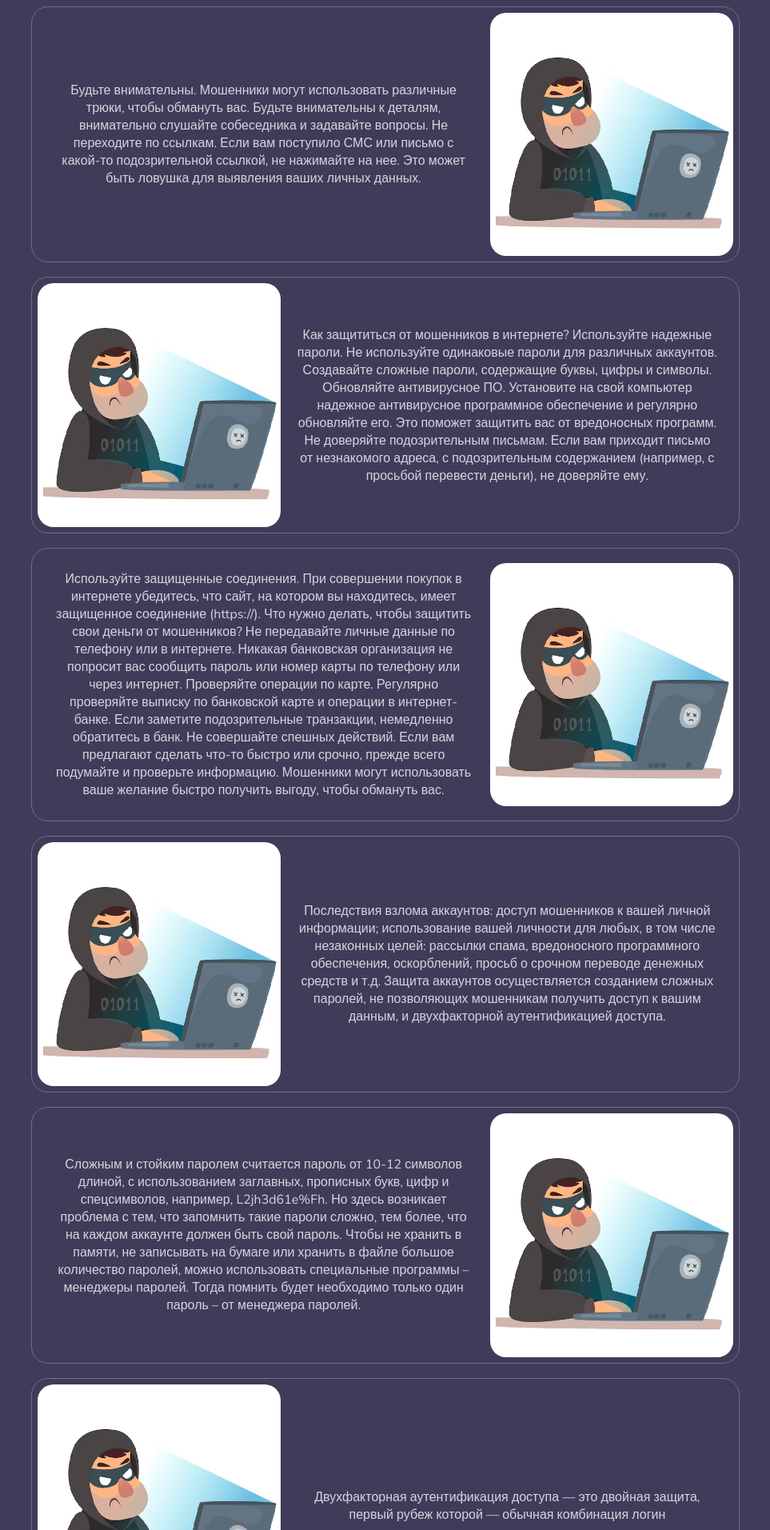
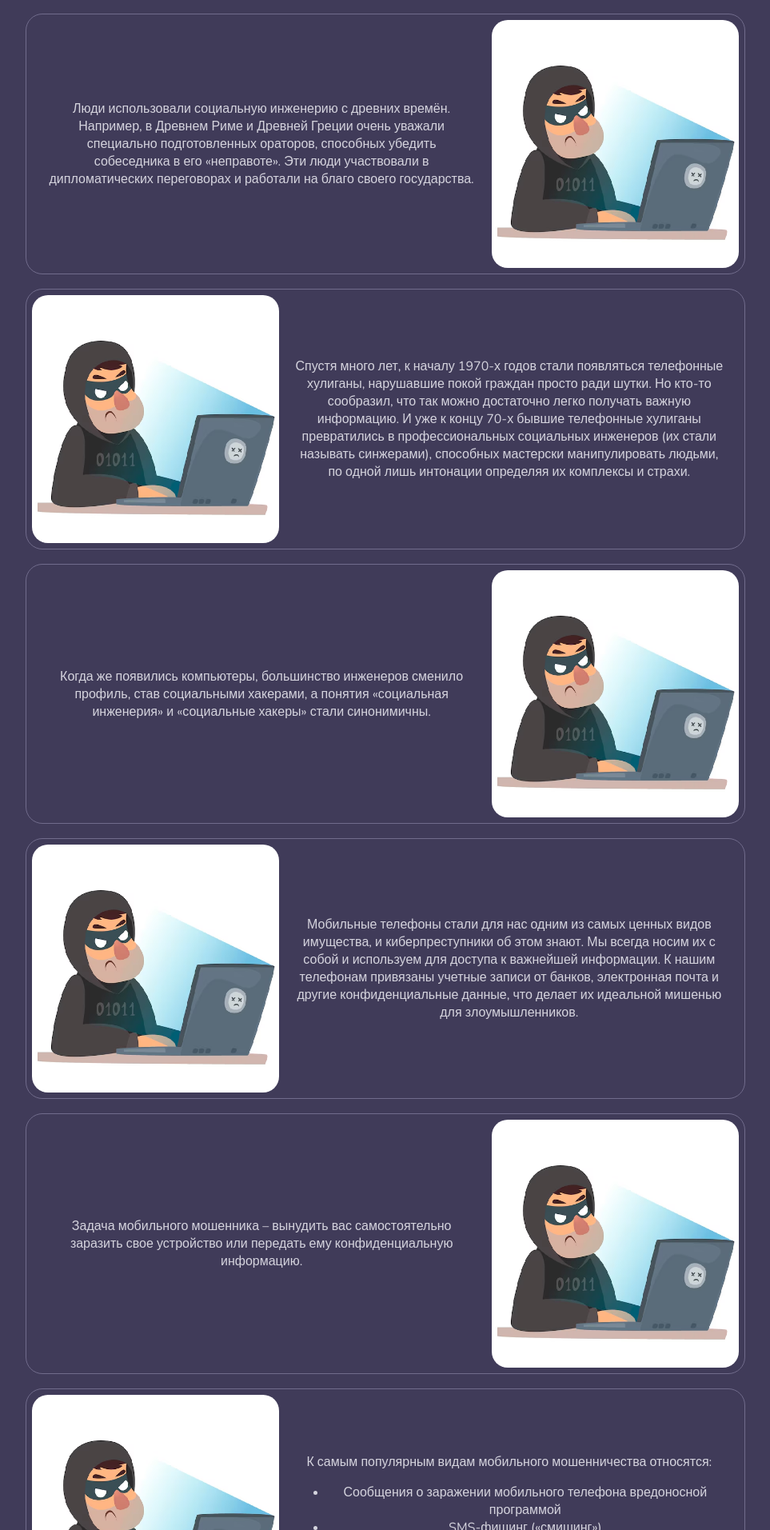
Before and after one commit to AvtoBBus/Bus_Station_22, a React (Create React App) app: page / in a window 1280 px wide. Shown: the part 687-2600 px from the top of the page at 80% size, without its empty margins (158-1121 px from the left). Built offline with nearby package versions, Linux system fonts and the light colour scheme; the HTML template or start-up script is replaced by a standard one.

Commit message:
upd text and fix style

```diff
--- a/package.json
+++ b/package.json
@@ -20,6 +20,7 @@
   },
   "scripts": {
     "start": "react-scripts start",
+    "start3006": "set PORT=3006 && react-scripts start",
     "build": "react-scripts build",
     "test": "react-scripts test",
     "eject": "react-scripts eject"
--- a/src/components/InfoCell/ui/style.css
+++ b/src/components/InfoCell/ui/style.css
@@ -5,6 +5,8 @@
     padding: 7px;
     border-radius: var(--main-border-radius);
     align-items: center;
+    width: 100%;
+    justify-content: space-between;
 }
 
 .reversed {
--- a/src/components/TextContainer/ui/index.tsx
+++ b/src/components/TextContainer/ui/index.tsx
@@ -1,10 +1,7 @@
-
 import "./style.css"
 
 export const TextContainer = (props: any) => {
     return <>
-        <div className="text-container nunito-400">
-            {props.textData}
-        </div>
+        <div className="text-container nunito-400" dangerouslySetInnerHTML={{ __html: props.textData }} />
     </>
 }
--- a/src/shared/data/textData.ts
+++ b/src/shared/data/textData.ts
@@ -1,30 +1,18 @@
 
 
 export const TEXT_DATA =
-    [
-        `Безопасность в Интернете во многом зависит от нас самих, применяя несложные правила можно оградить себя от мошеннических действий.
-Помните о необходимости защиты устройств, при помощи которых осуществляется выход в глобальную Сеть. Установите антивирусное программное обеспечение.
-Все знают о существовании вредоносного программного обеспечения, но зачастую легкомысленно относятся к защите своих компьютеров, смартфонов и планшетов. Это происходит в основном потому, что в настоящее время операционные системы, браузеры имеют встроенные системы защиты и в некоторой степени ограждают пользователей от вирусов и вредоносных программ, но справляются с потоком новых вирусов и вредоносных программ они не всегда.`,
-        `Как защититься от телефонных мошенников?
-Не доверяйте незнакомым номерам. Если вам звонит незнакомый номер и предлагает что-то купить или сделать, будьте осторожны. Не сообщайте личную информацию (номер карты, паспортные данные и т.д.) и не переводите деньги незнакомым лицам.
-Проверяйте информацию. Если вам звонят от имени банка, компании или организации, сначала проверьте данную информацию. Позвоните на официальный номер этой компании и уточните, проводят ли они подобные акции или звонки.
-Обеспечить более надежную защиту от вирусов и вредоносных программ может только регулярно обновляемое антивирусное программное обеспечение.`,
-        `Будьте внимательны. Мошенники могут использовать различные трюки, чтобы обмануть вас. Будьте внимательны к деталям, внимательно слушайте собеседника и задавайте вопросы.
-Не переходите по ссылкам. Если вам поступило СМС или письмо с какой-то подозрительной ссылкой, не нажимайте на нее. Это может быть ловушка для выявления ваших личных данных.`,
-        `Как защититься от мошенников в интернете?
-Используйте надежные пароли. Не используйте одинаковые пароли для различных аккаунтов. Создавайте сложные пароли, содержащие буквы, цифры и символы.
-Обновляйте антивирусное ПО. Установите на свой компьютер надежное антивирусное программное обеспечение и регулярно обновляйте его. Это поможет защитить вас от вредоносных программ.
-Не доверяйте подозрительным письмам. Если вам приходит письмо от незнакомого адреса, с подозрительным содержанием (например, с просьбой перевести деньги), не доверяйте ему.`,
-        `Используйте защищенные соединения. При совершении покупок в интернете убедитесь, что сайт, на котором вы находитесь, имеет защищенное соединение (https://).
-Что нужно делать, чтобы защитить свои деньги от мошенников?
-Не передавайте личные данные по телефону или в интернете. Никакая банковская организация не попросит вас сообщить пароль или номер карты по телефону или через интернет.
-Проверяйте операции по карте. Регулярно проверяйте выписку по банковской карте и операции в интернет-банке. Если заметите подозрительные транзакции, немедленно обратитесь в банк.
-Не совершайте спешных действий. Если вам предлагают сделать что-то быстро или срочно, прежде всего подумайте и проверьте информацию. Мошенники могут использовать ваше желание быстро получить выгоду, чтобы обмануть вас.`,
-        `Последствия взлома аккаунтов:
-доступ мошенников к вашей личной информации;
-использование вашей личности для любых, в том числе незаконных целей: рассылки спама, вредоносного программного обеспечения, оскорблений, просьб о срочном переводе денежных средств и т.д.
-Защита аккаунтов осуществляется созданием сложных паролей, не позволяющих мошенникам получить доступ к вашим данным, и двухфакторной аутентификацией доступа.`,
-        `Сложным и стойким паролем считается пароль от 10-12 символов длиной, с использованием заглавных, прописных букв, цифр и спецсимволов, например, L2jh3d61e%Fh. Но здесь возникает проблема с тем, что запомнить такие пароли сложно, тем более, что на каждом аккаунте должен быть свой пароль. Чтобы не хранить в памяти, не записывать на бумаге или хранить в файле большое количество паролей, можно использовать специальные программы – менеджеры паролей. Тогда помнить будет необходимо только один пароль – от менеджера паролей.`,
-        `Двухфакторная аутентификация доступа — это двойная защита, первый рубеж которой —
-обычная комбинация логин`,
-    ]
+        [
+                `Кибермошенников, которые используют эти приёмы на практике, называют социальными инженерами. Пытаясь найти доступ к системе или ценным данным, они используют самое уязвимое звено — человека. Самый простой пример — телефонный звонок, где злоумышленник выдаёт себя за кого-то другого, пытаясь узнать у абонента конфиденциальную информацию, играя на чувствах человека, обманывая или шантажируя его. К сожалению, многие люди продолжают клеватьна такие удочки и доверчиво рассказывают социальным хакерам всё, что им нужно.`,
+                `Сейчас социальная инженерия приобрела прочную связь с киберпреступностью, но на самом деле это понятие появилось давно и изначально не имело выраженного негативного оттенка.`,
+                `Люди использовали социальную инженерию с древних времён. Например, в Древнем Риме и Древней Греции очень уважали специально подготовленных ораторов, способных убедить собеседника в его «неправоте». Эти люди участвовали в дипломатических переговорах и работали на благо своего государства.`,
+                `Спустя много лет, к началу 1970-х годов стали появляться телефонные хулиганы, нарушавшие покой граждан просто ради шутки. Но кто-то сообразил, что так можно достаточно легко получать важную информацию. И уже к концу 70-х бывшие телефонные хулиганы превратились в профессиональных социальных инженеров (их стали называть синжерами), способных мастерски манипулировать людьми, по одной лишь интонации определяя их комплексы и страхи.`,
+                `Когда же появились компьютеры, большинство инженеров сменило профиль, став социальными хакерами, а понятия «социальная инженерия» и «социальные хакеры» стали синонимичны.`,
+                `Мобильные телефоны стали для нас одним из самых ценных видов имущества, и киберпреступники об этом знают. Мы всегда носим их с собой и используем для доступа к важнейшей информации. К нашим телефонам привязаны учетные записи от банков, электронная почта и другие конфиденциальные данные, что делает их идеальной мишенью для злоумышленников.`,
+                `Задача мобильного мошенника – вынудить вас самостоятельно заразить свое устройство или передать ему конфиденциальную информацию.`,
+                `К самым популярным видам мобильного мошенничества относятся:<ul>
+                <li>Сообщения о заражении мобильного телефона вредоносной программой</li>
+                <li>SMS-фишинг («смишинг»)</li>
+                <li>Мошенничество с помощью телефонных звонков («вишинг»)</li>
+                <li>Сбрасывающиеся звонки</li>
+                </ul>`,
+        ]
```
Also changed, not shown: 1 other file (tests, documents, lock files or other folders).
